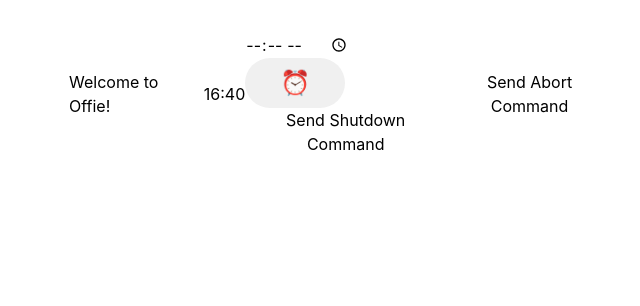
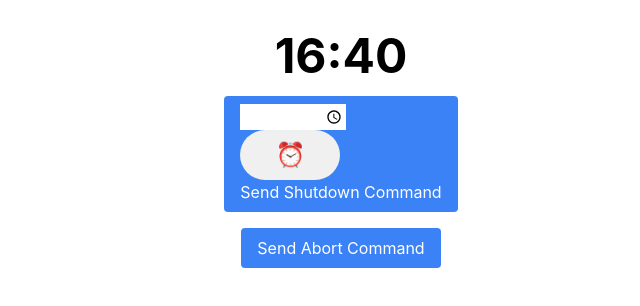
Before and after one commit to cosicles/offie, a React (Vite) app: page / in a window 1280 px wide. Shown: the top 306 px of the page, without its empty margins (299-939 px from the left). Built offline with nearby package versions, Linux system fonts and the light colour scheme.

Commit message:
Add styling and format

```diff
--- a/src/app.tsx
+++ b/src/app.tsx
@@ -1,18 +1,17 @@
-import { createRoot } from 'react-dom/client';
-import DigitalClock from './components/ClockDisplay';
-import ShutdownTimePicker from './components/ShutdownTimePicker';
-import ShutdownAborter from './components/ShutdownAborter';
+import { createRoot } from "react-dom/client";
+import DigitalClock from "./components/ClockDisplay";
+import ShutdownTimePicker from "./components/ShutdownTimePicker";
+import ShutdownAborter from "./components/ShutdownAborter";
 
 const App = () => {
     return (
-        <div class="flex justify-center items-center">
-            <h1> Welcome to Offie!</h1>
+        <div className="flex flex-col items-center justify-end gap-4">
             <DigitalClock />
             <ShutdownTimePicker />
             <ShutdownAborter />
         </div>
-    )
+    );
 };
 
-const root = createRoot(document.getElementById('root'));
+const root = createRoot(document.getElementById("root"));
 root.render(<App />);
--- a/src/components/ClockDisplay.tsx
+++ b/src/components/ClockDisplay.tsx
@@ -1,4 +1,4 @@
-import { useState, useEffect } from 'react';
+import { useState, useEffect } from "react";
 
 const DigitalClock = () => {
     // State to store the current time
@@ -15,11 +15,15 @@ const DigitalClock = () => {
     }, []);
 
     // Format the time as a string
-    const timeString = currentTime.toLocaleTimeString('en-US', { hour12: false, hour: '2-digit', minute: '2-digit' });
+    const timeString = currentTime.toLocaleTimeString("en-US", {
+        hour12: false,
+        hour: "2-digit",
+        minute: "2-digit",
+    });
 
     // Render the time
     return (
-        <div className="digital-clock">
+        <div className="text-5xl font-bold">
             <span>{timeString}</span>
         </div>
     );
--- a/src/components/ShutdownAborter.tsx
+++ b/src/components/ShutdownAborter.tsx
@@ -1,14 +1,15 @@
 const ShutdownAborter = () => {
     const handleAbort = () => {
-        window.electronAPI.abortShutdown()
+        window.electronAPI.abortShutdown();
     };
 
     return (
-        <div>
-            <button id='abort-btn' onClick={handleAbort}>Send Abort Command</button>
+        <div className="rounded bg-blue-500 px-4 py-2 text-white">
+            <button id="abort-btn" onClick={handleAbort}>
+                Send Abort Command
+            </button>
         </div>
     );
-
-}
+};
 
 export default ShutdownAborter;
--- a/src/components/ShutdownTimePicker.tsx
+++ b/src/components/ShutdownTimePicker.tsx
@@ -1,9 +1,9 @@
-import { useState } from 'react';
+import { useState } from "react";
 
-import SliderButton from './SliderButton';
+import SliderButton from "./SliderButton";
 
 function splitTime(time: string): number[] {
-    return time.split(':').map(Number);
+    return time.split(":").map(Number);
 }
 
 /** Converts a delay expressed in hh:mm in seconds */
@@ -29,8 +29,8 @@ const ShutdownTimePicker = () => {
     const [isDelayMode, setIsDelayMode] = useState(false);
 
     const handleTimeChange = (event: React.BaseSyntheticEvent) => {
-        const timeInput = event.target.value
-        console.log('time input is ' + timeInput);
+        const timeInput = event.target.value;
+        console.log("time input is " + timeInput);
 
         let delayInSeconds;
         if (isDelayMode) {
@@ -43,28 +43,26 @@ const ShutdownTimePicker = () => {
 
         setShutdownTimeout(delayInSeconds);
 
-        console.log('shutdown time is ' + shutdownTimeout);
+        console.log("shutdown time is " + shutdownTimeout);
     };
 
     const handleSubmit = () => {
-        window.electronAPI.shutdownAtTimeout(shutdownTimeout)
+        window.electronAPI.shutdownAtTimeout(shutdownTimeout);
     };
 
     return (
-        <div>
+        <div className="rounded bg-blue-500 px-4 py-2 text-white">
             <input
                 type="time"
                 onChange={handleTimeChange}
                 pattern="[0-9]{2}:[0-9]{2}"
             />
-            <SliderButton
-                isDelayMode={isDelayMode}
-                onToggle={setIsDelayMode}
-            />
-            <button id='submit-btn' onClick={handleSubmit}>Send Shutdown Command</button>
+            <SliderButton isDelayMode={isDelayMode} onToggle={setIsDelayMode} />
+            <button id="submit-btn" onClick={handleSubmit}>
+                Send Shutdown Command
+            </button>
         </div>
     );
-
-}
+};
 
 export default ShutdownTimePicker;
```
Also changed, not shown: src/components/SliderButton.tsx (+9 -4 lines), tailwind.config.ts (added, +9 -0 lines), 1 other file (tests, documents, lock files or other folders).
